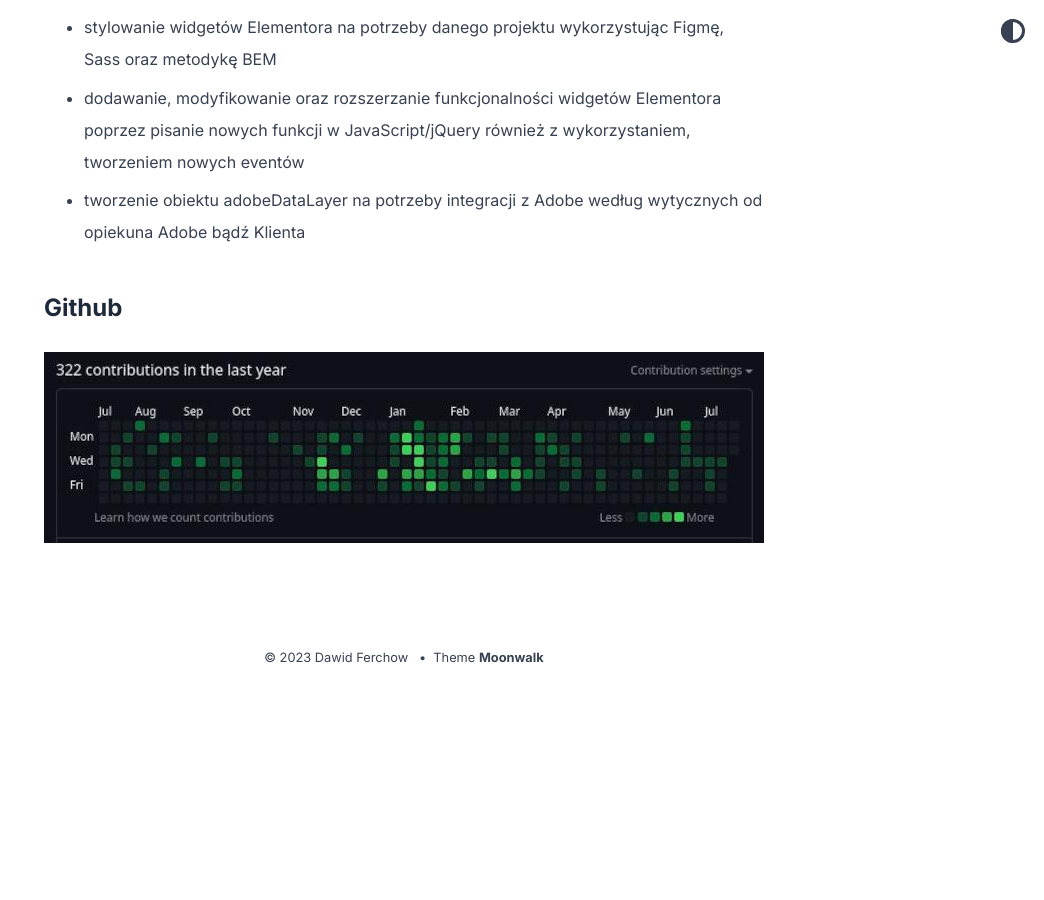
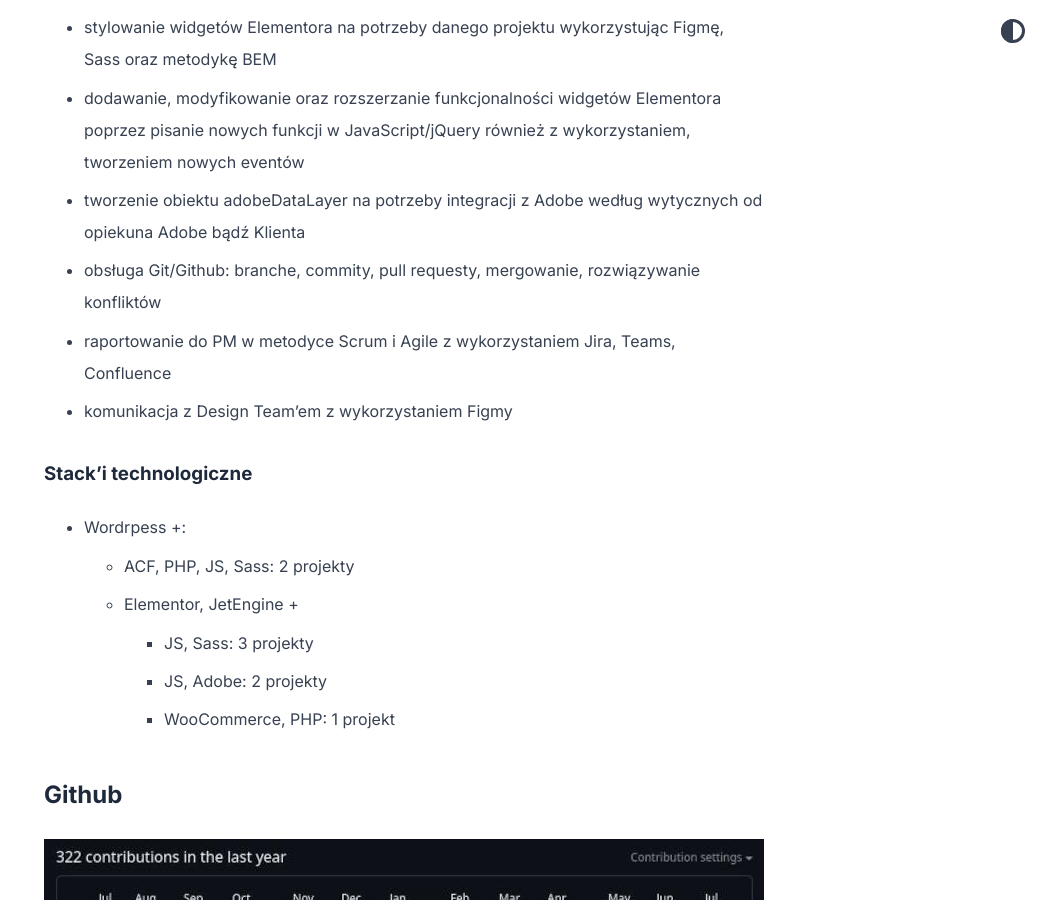
Before and after one commit to DawidFerchow/dawidferchow.github.io, a Jekyll site: the page built from collections/_sciezka-kariery/trzeci-krok.md, in a window 1280 px wide and 900 px high, scrolled down 1153 px. Shown: the whole window, without its empty margins (236-1280 px from the left). Built offline with Jekyll 4.4.1, drawn with Linux system fonts in a browser that asks for light colours; before the commit the page ends 1837 px from its top, so only the background shows below that.

Commit message:
Update content

```diff
--- a/collections/_sciezka-kariery/trzeci-krok.md
+++ b/collections/_sciezka-kariery/trzeci-krok.md
@@ -21,6 +21,17 @@ Nauczyłem się tutaj całego workflow pracy jako programista. Poznałem pojęci
 - stylowanie widgetów Elementora na potrzeby danego projektu wykorzystując Figmę, Sass oraz metodykę BEM
 - dodawanie, modyfikowanie oraz rozszerzanie funkcjonalności widgetów Elementora poprzez pisanie nowych funkcji w JavaScript/jQuery również z wykorzystaniem, tworzeniem nowych eventów
 - tworzenie obiektu adobeDataLayer na potrzeby integracji z Adobe według wytycznych od opiekuna Adobe bądź Klienta
+- obsługa Git/Github: branche, commity, pull requesty, mergowanie, rozwiązywanie konfliktów
+- raportowanie do PM w metodyce Scrum i Agile z wykorzystaniem Jira, Teams, Confluence
+- komunikacja z Design Team'em z wykorzystaniem Figmy
+
+### Stack'i technologiczne
+- Wordrpess +:
+    - ACF, PHP, JS, Sass: 2 projekty
+    - Elementor, JetEngine +
+        - JS, Sass: 3 projekty
+        - JS, Adobe: 2 projekty
+        - WooCommerce, PHP: 1 projekt
 
 ## Github
 ![image with contributions from github](/assets/images/dawid-ferchow-github-contributions-in-gravity-global.jpg "image with contributions from github")
```
Also changed, not shown: _data/home.yml (+9 -0 lines), moje-umiejetnosci.md (+11 -0 lines).
